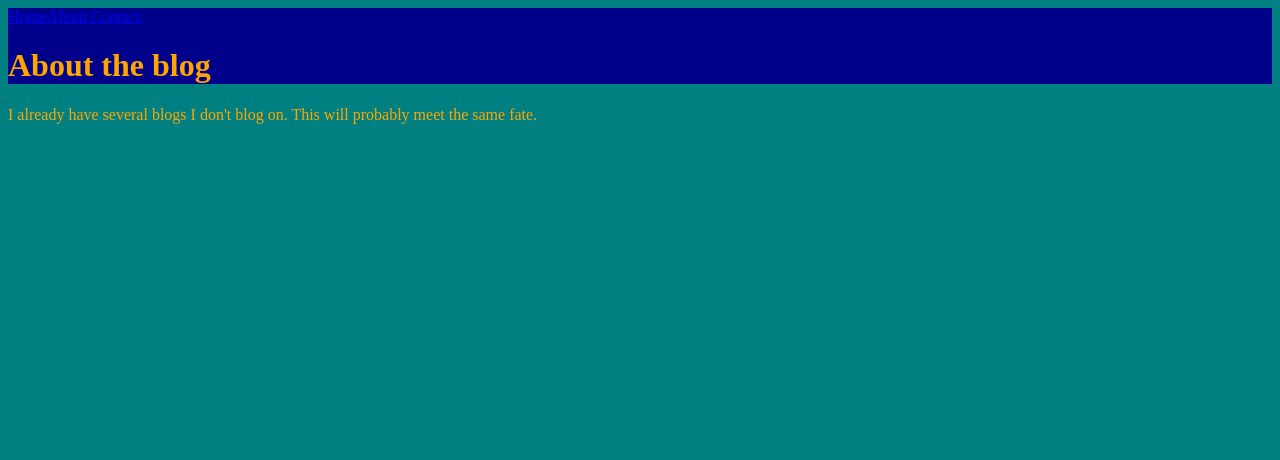
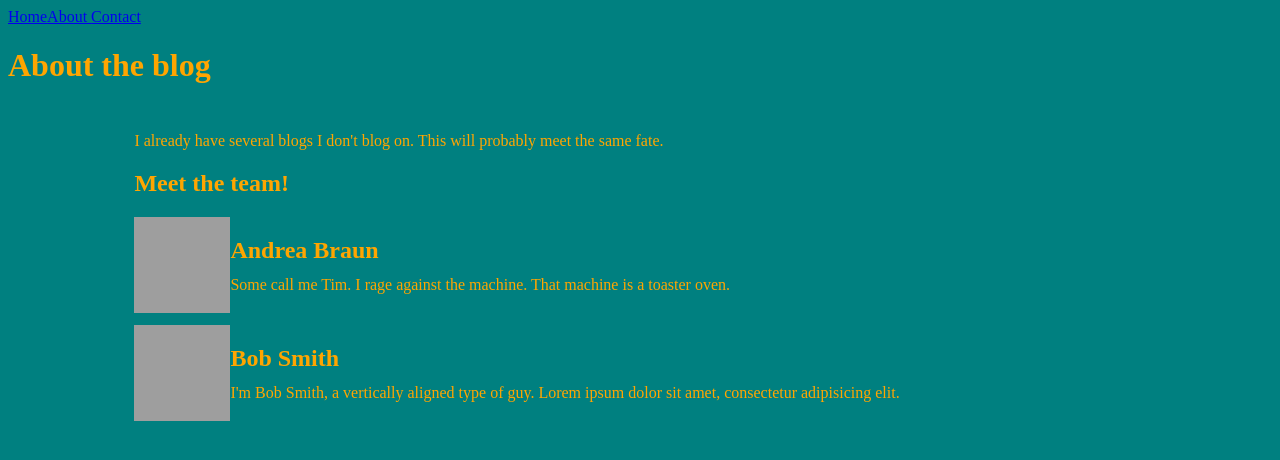
Before and after one commit to andrew-braun/gatsby-dev-blog, a Gatsby site: page /about in a window 1280 px wide. Built offline with nearby package versions, Linux system fonts and the light colour scheme; Gatsby itself is replaced by a stand-in of ours; grey boxes are pictures that could not be loaded.

Commit message:
added users component

```diff
--- /dev/null
+++ b/src/components/user.js
@@ -0,0 +1,15 @@
+import React from "react";
+import styles from "../styles/users.module.css";
+import Container from "../components/container";
+
+const User = (props) => (
+    <div className={styles.user}>
+        <img src={props.avatar} className={styles.avatar} alt="" />
+        <div classname={styles.description}>
+            <h2 className={styles.username}>{props.username}</h2>
+            <p className={styles.excerpt}>{props.excerpt}</p>
+        </div>
+    </div>
+)
+
+export default User;
--- a/src/pages/about.js
+++ b/src/pages/about.js
@@ -1,6 +1,8 @@
 import React from "react";
 import Header from "../components/header";
 import Nav from "../components/nav";
+import Container from "../components/container";
+import User from "../components/user";
 import { Link } from "gatsby";
 
 
@@ -8,9 +10,22 @@ export default function About() {
     return (
         <div style = {{ color: 'orange'}}>
             <Header headerText="About the blog"/>
-            <p>I already have several blogs I don't blog on.
-                This will probably meet the same fate.
-            </p>
+            <Container>
+                <p>I already have several blogs I don't blog on.
+                    This will probably meet the same fate.
+                </p>
+                <h2>Meet the team!</h2>
+                <User
+                    username="Andrea Braun"
+                    avatar="https://s3.amazonaws.com/uifaces/faces/twitter/adellecharles/128.jpg"
+                    excerpt="Some call me Tim. I rage against the machine. That machine is a toaster oven."
+                />
+                <User
+                    username="Bob Smith"
+                    avatar="https://s3.amazonaws.com/uifaces/faces/twitter/vladarbatov/128.jpg"
+                    excerpt="I'm Bob Smith, a vertically aligned type of guy. Lorem ipsum dolor sit amet, consectetur adipisicing elit."
+                />
+            </Container>
         </div>
     )
 }
--- a/src/pages/contact.js
+++ b/src/pages/contact.js
@@ -7,6 +7,7 @@ export default function Contact() {
     <div style={{ color: `teal` }}>
       <Header headerText="Contact" />
       <p>Send us a message!</p>
+
     </div>
   )
 }
--- a/src/styles/container.module.css
+++ b/src/styles/container.module.css
@@ -1,4 +1,4 @@
 .container {
     margin: 3rem auto;
-    max-width: 600px;
+    max-width: 80%;
 }
--- a/src/styles/header.module.css
+++ b/src/styles/header.module.css
@@ -1,9 +1,9 @@
 header {
-    background-color: darkblue;
+
 }
 
 .main-header {
-    background-color: darkblue;
+    background-color: firebrick;
     text-align: center;
 }
 
--- a/src/styles/layout.css
+++ b/src/styles/layout.css
@@ -1,6 +1,11 @@
 html {
     background-color: teal;
     text-align: center;
+}
+
+body {
+    margin: 0;
+    padding: 0;
 }
 
 h1 {
--- /dev/null
+++ b/src/styles/users.module.css
@@ -0,0 +1,31 @@
+.user {
+    display: flex;
+    align-items: center;
+    margin: 0 auto 12px auto;
+  }
+
+  .user:last-child {
+    margin-bottom: 0;
+  }
+
+  .avatar {
+    flex: 0 0 96px;
+    width: 96px;
+    height: 96px;
+    margin: 0;
+  }
+
+  .description {
+    flex: 1;
+    margin-left: 18px;
+    padding: 12px;
+  }
+
+  .username {
+    margin: 0 0 12px 0;
+    padding: 0;
+  }
+
+  .excerpt {
+    margin: 0;
+  }
```
